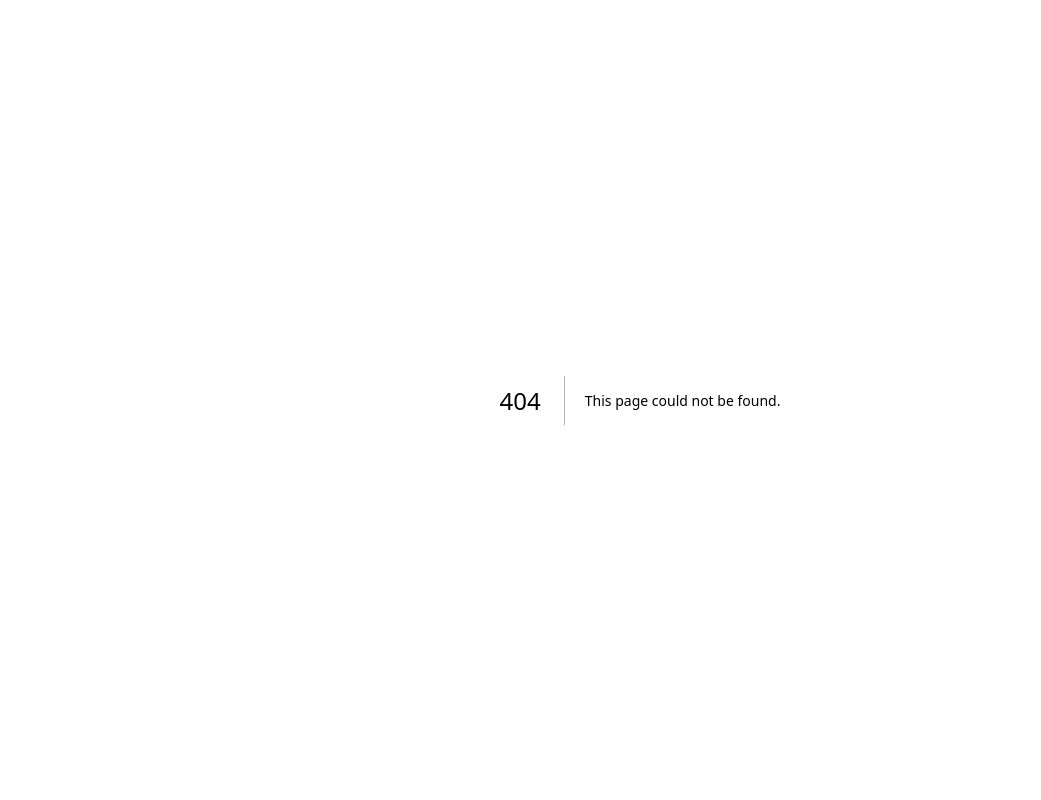
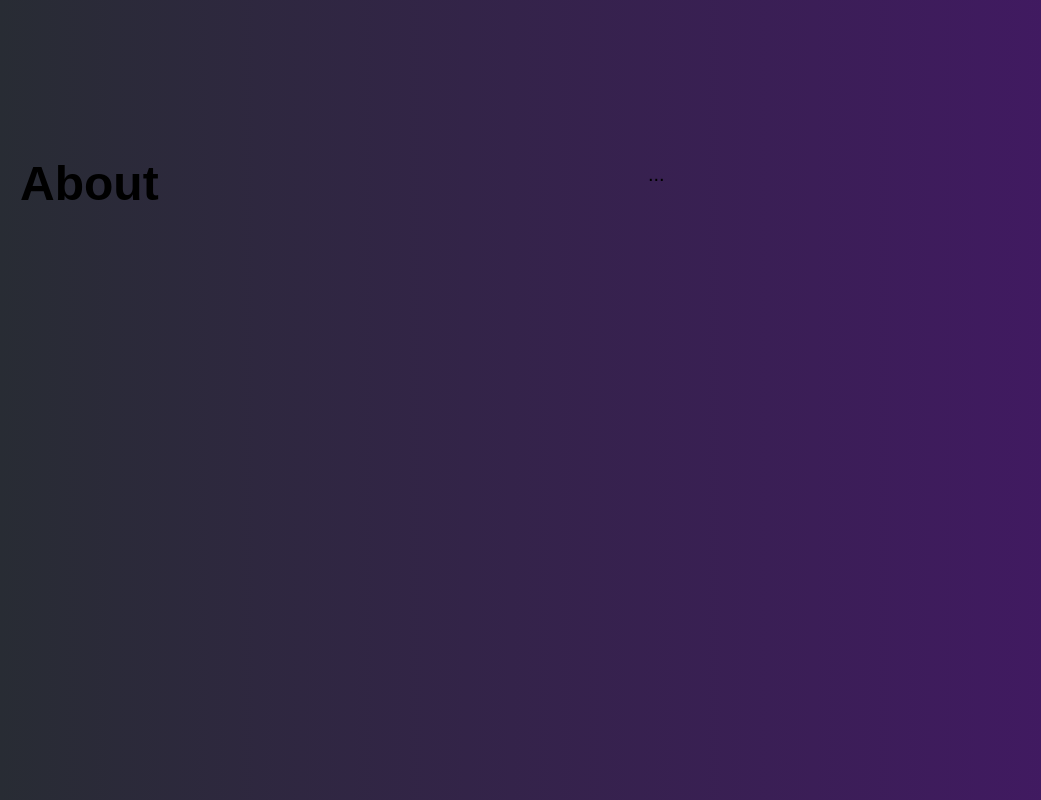
Before and after one commit to DynamicApproach/Website, a Next.js app: page /infoPages/testpage in a window 1280 px wide. Before the commit this address had no page. Shown: the whole page, without its empty margins (0-1041 px from the left). Built offline with nearby package versions, Linux system fonts and the light colour scheme.

Commit message:
cursor add, test pge added for fun :)

```diff
--- a/pages/components/Nav.tsx
+++ b/pages/components/Nav.tsx
@@ -17,7 +17,7 @@ export const Nav = () => {
     setActive(!active);
   };
   return (
-    <nav className="bg-green-400 flex flex-wrap items-center p-3">
+    <nav className="bg-green-400 flex min-w-fit max-w-none flex-wrap items-center p-3">
       <a href="https://github.com/DynamicApproach">
         <img
           src="https://readme-typing-svg.demolab.com?font=Fira+Code&pause=1000&width=435&lines=DynamicApproach"
@@ -63,6 +63,9 @@ export const Nav = () => {
             <Link href="/infoPages/threedprinting">
               <TailwindExitButton>3D Printing</TailwindExitButton>
             </Link>
+            <Link href="/infoPages/testpage">
+              <TailwindExitButton>testpg</TailwindExitButton>
+            </Link>
             {/*
             <Link href="/infoPages/print">
               <TailwindExitButton>Threejs</TailwindExitButton>
--- /dev/null
+++ b/pages/components/customCursor.tsx
@@ -0,0 +1,58 @@
+import { FC, useEffect, useRef } from "react";
+
+const Cursor: FC = () => {
+  const isFirstMove = useRef(true);
+
+  const cursorRef = useRef<HTMLDivElement>(null);
+
+  const originalMouse = useRef({
+    x: 0,
+    y: 0
+  });
+  const mouseShown = useRef({
+    x: 0,
+    y: 0
+  });
+
+  useEffect(() => {
+    if (window.matchMedia("(pointer: coarse)").matches) return;
+
+    window.addEventListener("mousemove", (e) => {
+      if (cursorRef.current) {
+        if (isFirstMove.current) {
+          cursorRef.current.style.display = "block";
+          mouseShown.current.x = e.clientX;
+          mouseShown.current.y = e.clientY;
+          isFirstMove.current = false;
+        }
+
+        originalMouse.current.x = e.clientX;
+        originalMouse.current.y = e.clientY;
+      }
+    });
+
+    const updateMouse = () => {
+      requestAnimationFrame(updateMouse);
+      mouseShown.current.x +=
+        (originalMouse.current.x - mouseShown.current.x) * 0.1;
+      mouseShown.current.y +=
+        (originalMouse.current.y - mouseShown.current.y) * 0.1;
+
+      if (cursorRef.current) {
+        cursorRef.current.style.left = `${mouseShown.current.x}px`;
+        cursorRef.current.style.top = `${mouseShown.current.y}px`;
+      }
+    };
+    updateMouse();
+  }, []);
+
+  return (
+    <div
+      ref={cursorRef}
+      className=" duration-25 z-60 pointer-events-none fixed hidden h-4 w-4
+      -translate-x-1/2 -translate-y-1/2 cursor-none  rounded-full border border-y-pink border-x-blue transition"
+    ></div>
+  );
+};
+
+export default Cursor;
--- a/pages/index.tsx
+++ b/pages/index.tsx
@@ -3,7 +3,7 @@ import Head from "next/head";
 import Image from "next/image";
 import Nav from "pages/components/Nav";
 import { Lightmode } from "pages/components/Lightmode";
-
+import Cursor from "./components/customCursor";
 import compsetup from "pages/images/compsetup.png";
 import mainimg from "pages/images/main.png";
 
@@ -34,6 +34,7 @@ const Index: NextPage = () => (
     min-h-screen bg-backgray bg-gradient-to-r from-backgray
    to-albanypurp bg-cover bg-scroll "
   >
+    <Cursor />
     <Nav />
     <Head>
       <meta name="ThomasLJ" content="Thomas LJ Website" />
--- /dev/null
+++ b/pages/infoPages/testpage.tsx
@@ -0,0 +1,37 @@
+import Link from "next/link";
+import Nav from "pages/components/Nav";
+import styles from "styles/Projects.module.css";
+import Image from "next/image";
+import { useLocomotiveScroll } from "react-locomotive-scroll";
+import mainimg from "pages/images/main.png";
+
+export const testpg = () => {
+  return (
+    <div
+      className="light:bg-white
+    min-h-screen bg-backgray bg-gradient-to-r from-backgray
+   to-albanypurp bg-cover bg-scroll"
+    >
+      <section
+        id="about-section"
+        className="bg-green-50 py-40"
+        data-scroll-section
+      >
+        <div className="container mx-auto px-5">
+          <div id="about" className="grid-cols-2 items-start gap-4 lg:grid">
+            <h2
+              className="text-5xl font-extrabold"
+              data-scroll
+              data-scroll-sticky
+              data-scroll-target="#about"
+            >
+              About
+            </h2>
+            <div className="pt-4 text-xl lg:pt-0">...</div>
+          </div>
+        </div>
+      </section>
+    </div>
+  );
+};
+export default testpg;
```
